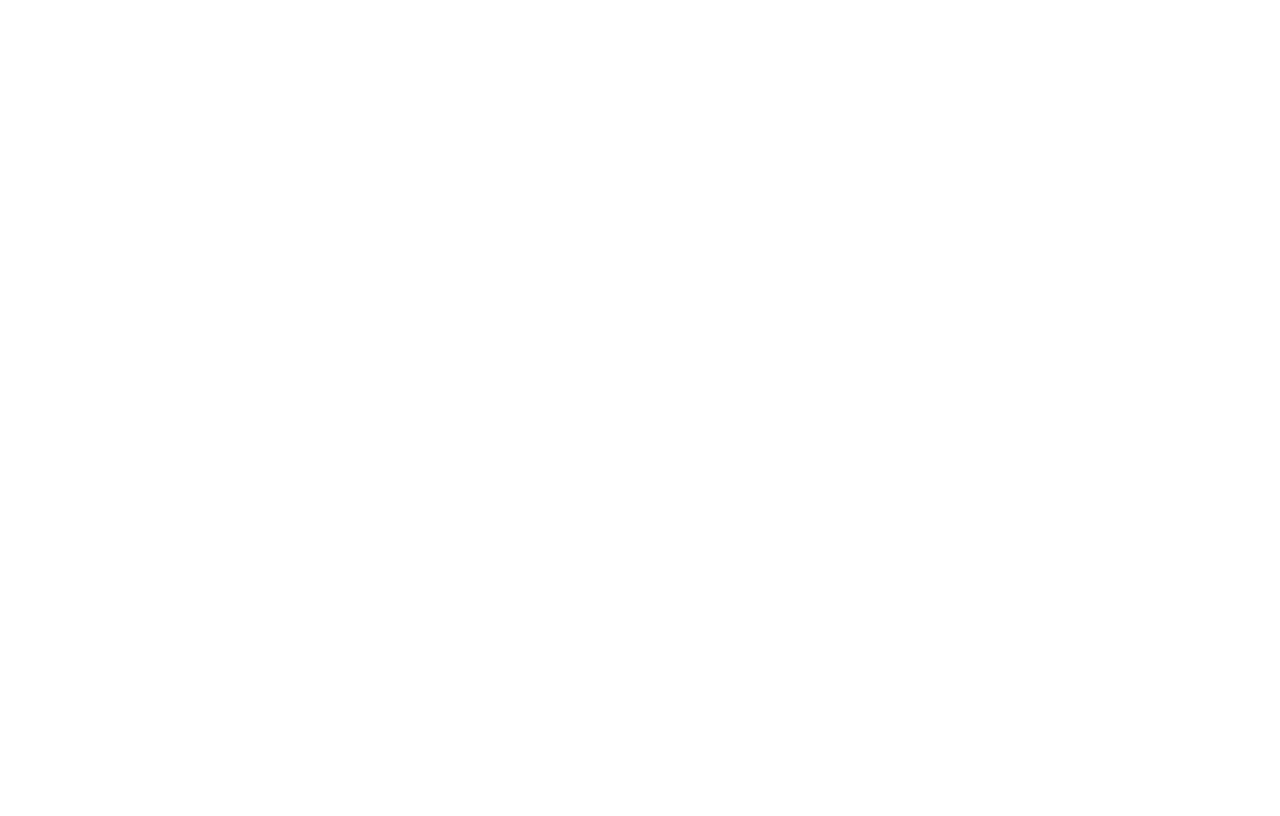
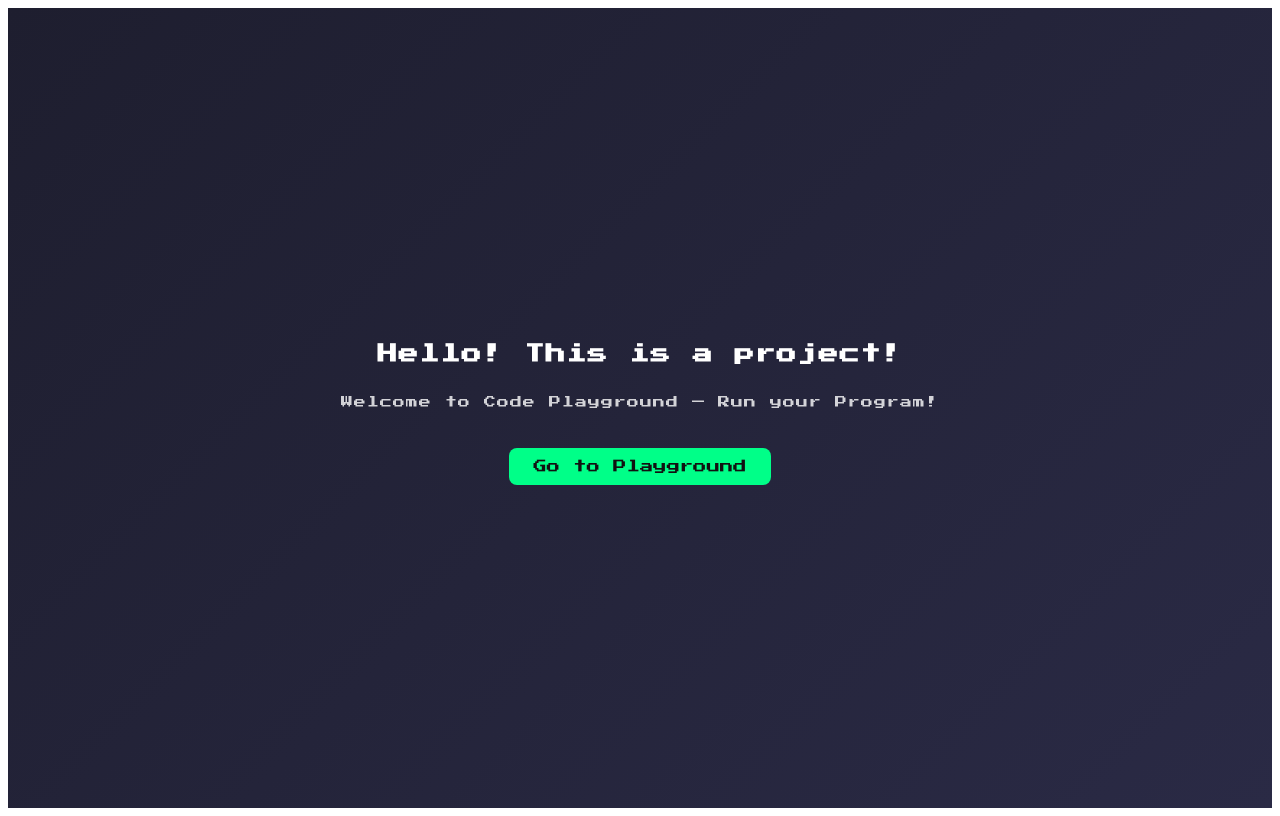
Before and after one commit to Shushanth101/code-playground, a React (Vite) app: page / in a window 1280 px wide. Before the commit this address had no page. Built offline with nearby package versions, Linux system fonts and the light colour scheme.

Commit message:
Added Homepage component and modified some style...

```diff
--- a/index.html
+++ b/index.html
@@ -3,6 +3,7 @@
   <head>
     <meta charset="UTF-8" />
     <link rel="icon" type="image/svg+xml" href="/vite.svg" />
+    <link href="https://fonts.googleapis.com/css2?family=Press+Start+2P&display=swap" rel="stylesheet">
     <meta name="viewport" content="width=device-width, initial-scale=1.0" />
     <title>code-playground</title>
   </head>
--- a/src/App.jsx
+++ b/src/App.jsx
@@ -1,5 +1,6 @@
 import { Routes,Route } from "react-router-dom";
 import EditorPage from "./components/EditorPage";
+import HomePage from "./components/HomePage";
 
 export default function App() {
 
@@ -8,6 +9,7 @@
     <>
     <Routes>
       <Route path = "/playground" element={<EditorPage/>}/>
+      <Route path="/" element={<HomePage/>}/>
     </Routes>
     </>
   );
--- a/src/components/CodePanel.jsx
+++ b/src/components/CodePanel.jsx
@@ -26,7 +26,7 @@
 
   return (
         <div>
-          <select onChange={handleLanguageChange} value={language}>
+          <select style={{backgroundColor:"#1c1c1cff",color:"white",cursor:"pointer"}} onChange={handleLanguageChange} value={language}>
             {Object.keys(LANGUAGES).map((key) => (
               <option key={LANGUAGES[key].id} value={LANGUAGES[key].value}>
                 {LANGUAGES[key].name + " (" + LANGUAGES[key].version + ")"}
@@ -35,9 +35,9 @@
           </select>
           <Suspense fallback={<div>Loading Monaco Editor...</div>} >
             <Editor
-                height="75vh"
+                height="100vh"
                 width="50vw"
-                theme="vs-light"
+                theme="vs-dark"
                 language={language}
                 onMount={handleEditorMount}
                 value={code}
--- a/src/components/EditorPage.jsx
+++ b/src/components/EditorPage.jsx
@@ -7,7 +7,7 @@
     const editorRef = useRef(null)
 
   return (
-    <div style={{ display: "flex" }}>
+    <div style={{ display: "flex",backgroundColor:"#1c1c1cff" }}>
         <CodePanel language={language} setLanguage={setLanguage} editorRef={editorRef} />
         <OutputPanel editorRef={editorRef} language={language} />
       </div>
--- /dev/null
+++ b/src/components/HomePage.jsx
@@ -0,0 +1,59 @@
+import React from "react";
+import { useNavigate } from "react-router-dom";
+
+function HomePage() {
+  const navigate = useNavigate();
+
+  const handleClick = () => {
+    navigate("/playground");
+  };
+
+  return (
+    <div
+      style={{
+        fontFamily: "'Press Start 2P', system-ui",
+        textAlign: "center",
+        height: "100vh",
+        display: "flex",
+        flexDirection: "column",
+        justifyContent: "center",
+        alignItems: "center",
+        background: "linear-gradient(135deg, #1e1e2f, #2a2a45)",
+        color: "#fff",
+        letterSpacing: "1px",
+      }}
+    >
+      <h1 style={{ fontSize: "20px", marginBottom: "20px" }}>
+        Hello! This is a project!
+      </h1>
+      <p style={{ fontSize: "12px", marginBottom: "40px", opacity: 0.8 }}>
+        Welcome to Code Playground — Run your Program!
+      </p>
+      <button
+        onClick={handleClick}
+        style={{
+          backgroundColor: "#00ff88",
+          border: "none",
+          color: "#111",
+          padding: "12px 24px",
+          fontFamily: "'Press Start 2P', system-ui",
+          cursor: "pointer",
+          borderRadius: "8px",
+          transition: "transform 0.2s, box-shadow 0.2s",
+        }}
+        onMouseOver={(e) => {
+          e.target.style.transform = "scale(1.05)";
+          e.target.style.boxShadow = "0 0 10px #00ff88";
+        }}
+        onMouseOut={(e) => {
+          e.target.style.transform = "scale(1)";
+          e.target.style.boxShadow = "none";
+        }}
+      >
+        Go to Playground
+      </button>
+    </div>
+  );
+}
+
+export default HomePage;
--- a/src/components/OutputPanel.jsx
+++ b/src/components/OutputPanel.jsx
@@ -23,7 +23,7 @@
   return (
             <div style={{ display: "flex", flexDirection: "column", width: "50vw" }}>
           <div>
-            <button onClick={handleRun}>Run Code</button>
+            <button style={{backgroundColor:"#1c1c1cff",color:"white",cursor:'pointer'}} onClick={handleRun}>Run Code</button>
           </div>
           <div
           ref={outputRef}
@@ -33,8 +33,9 @@
               padding: "10px",
               overflowY: "auto",
               minHeight: "75vh",
-              backgroundColor: "#f9f9f9",
+              backgroundColor: "#1c1c1cff",
               whiteSpace: "pre-wrap",
+              color:"white"
             }}
           >
           </div>
```
